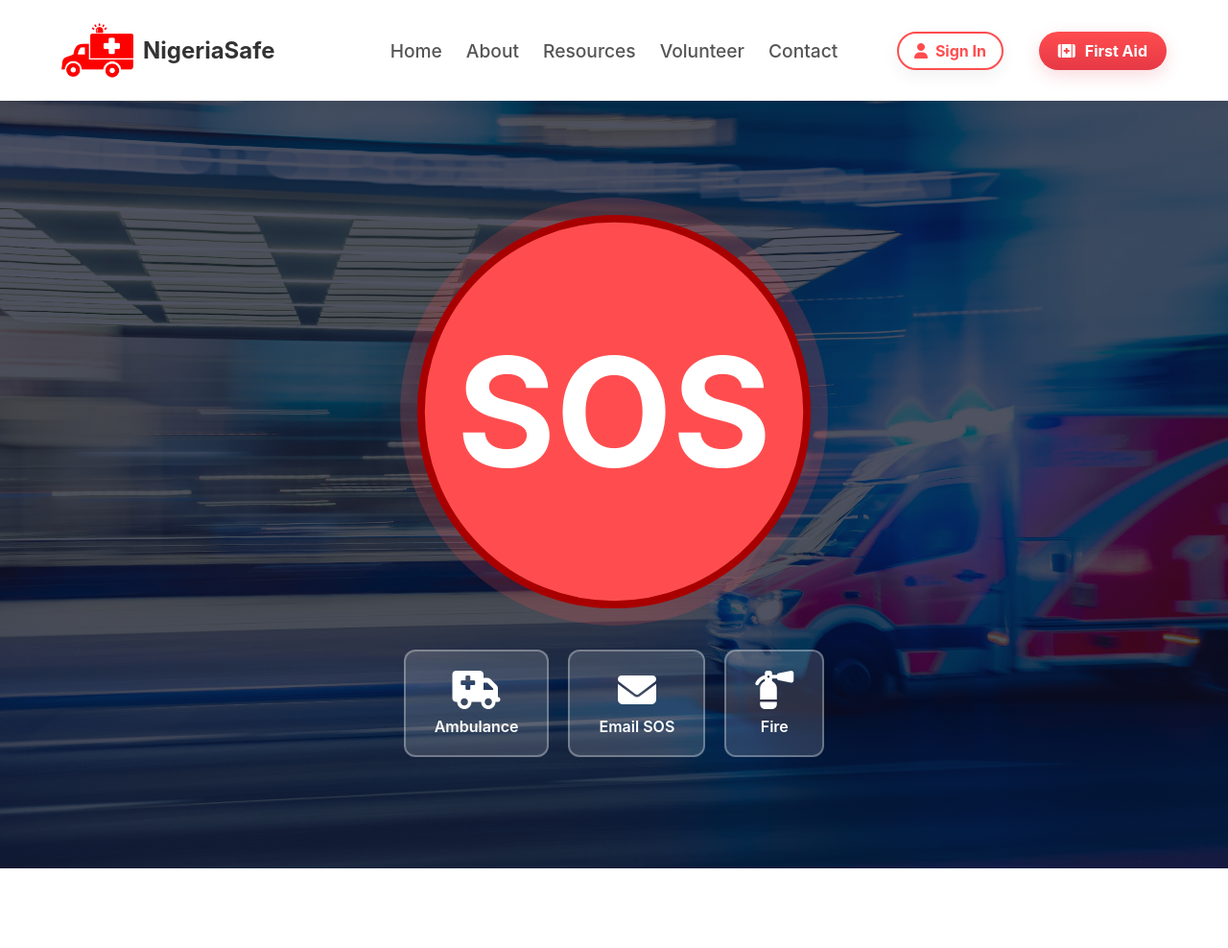
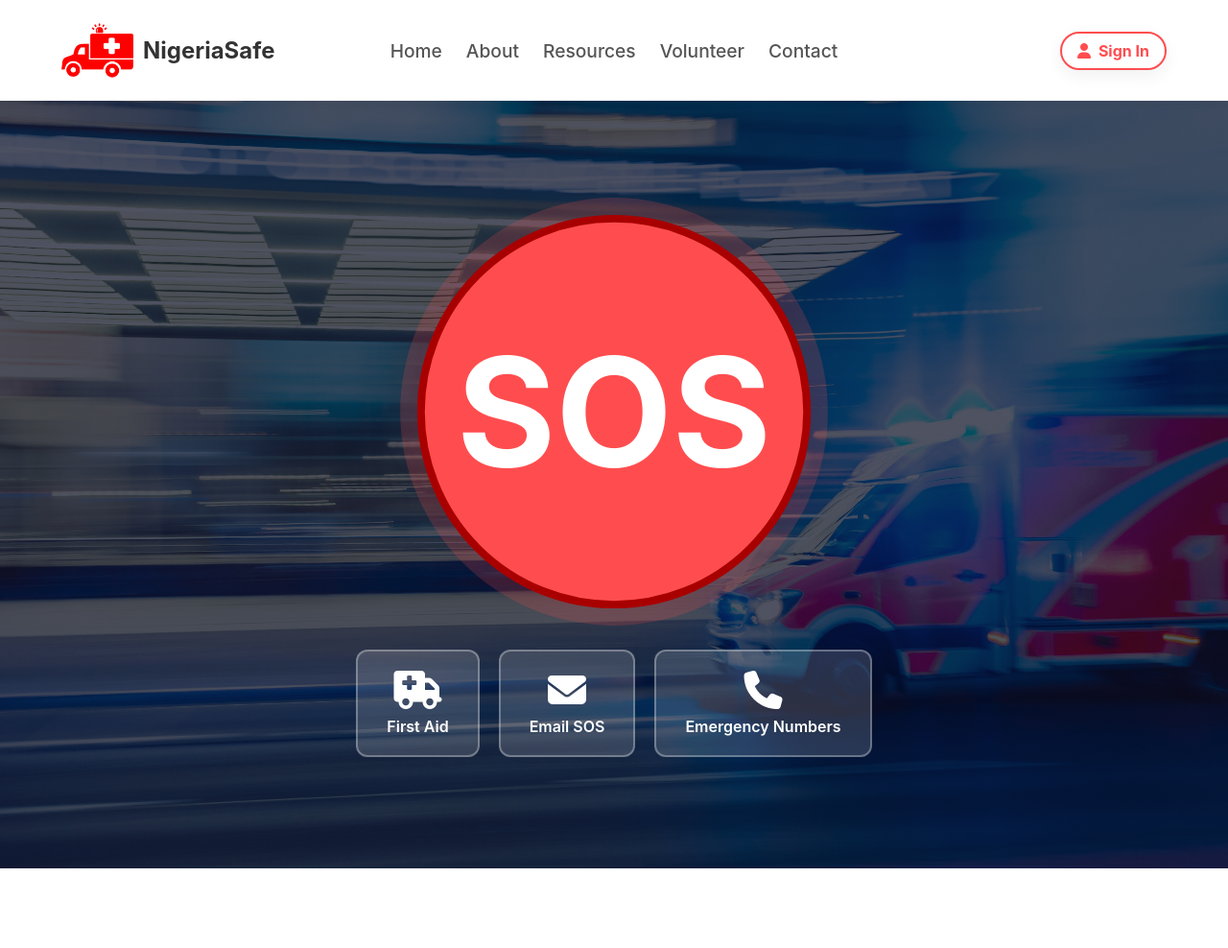
Before and after one commit to muhammed518/NigeriaSafe, a Django app: page / in a window 1280 px wide. Shown: the top 988 px of the page at 96% size. Run offline with Django 5.2, Linux system fonts and the light colour scheme.

Commit message:
three buttons

```diff
--- a/nigeriasafe/base/templates/base/base.html
+++ b/nigeriasafe/base/templates/base/base.html
@@ -48,9 +48,6 @@
           ><i class="fas fa-user"></i> Sign In</a
         >
         {% endif %}
-        <a href="{% url 'base:first_aid' %}" class="firstAid-btn"
-          ><i class="fas fa-first-aid"></i> First Aid</a
-        >
       </div>
     </nav>
 
--- a/nigeriasafe/base/templates/base/home.html
+++ b/nigeriasafe/base/templates/base/home.html
@@ -6,17 +6,17 @@ NigeriaSafe{% endblock %} {% block content %}
     <div style="display: none">{% csrf_token %}</div>
     <a href="tel:112" class="sos-button">SOS</a>
     <div class="responders-selection">
-      <a href="tel:112" class="responder-btn" style="text-decoration: none">
+      <a href="{% url 'base:first_aid' %}" class="responder-btn" style="text-decoration: none">
         <i class="fas fa-ambulance"></i>
-        <span>Ambulance</span>
+        <span>First Aid</span>
       </a>
       <button id="email-sos-btn" class="responder-btn">
         <i class="fas fa-envelope"></i>
         <span>Email SOS</span>
       </button>
-      <a href="tel:112" class="responder-btn" style="text-decoration: none">
-        <i class="fas fa-fire-extinguisher"></i>
-        <span>Fire</span>
+      <a href="{% url 'base:emergency_numbers' %}" class="responder-btn" style="text-decoration: none">
+        <i class="fas fa-phone"></i>
+        <span>Emergency Numbers</span>
       </a>
     </div>
   </div>
--- a/nigeriasafe/static/styles/styles.css
+++ b/nigeriasafe/static/styles/styles.css
@@ -556,7 +556,7 @@
 .sign-in-btn {
   position: absolute;
   /* place left of the firstAid pill (which is at right:5%) */
-  right: calc(5% + 170px);
+  right: 5%;
   top: 50%;
   transform: translateY(-50%);
   background: #fff;
```
